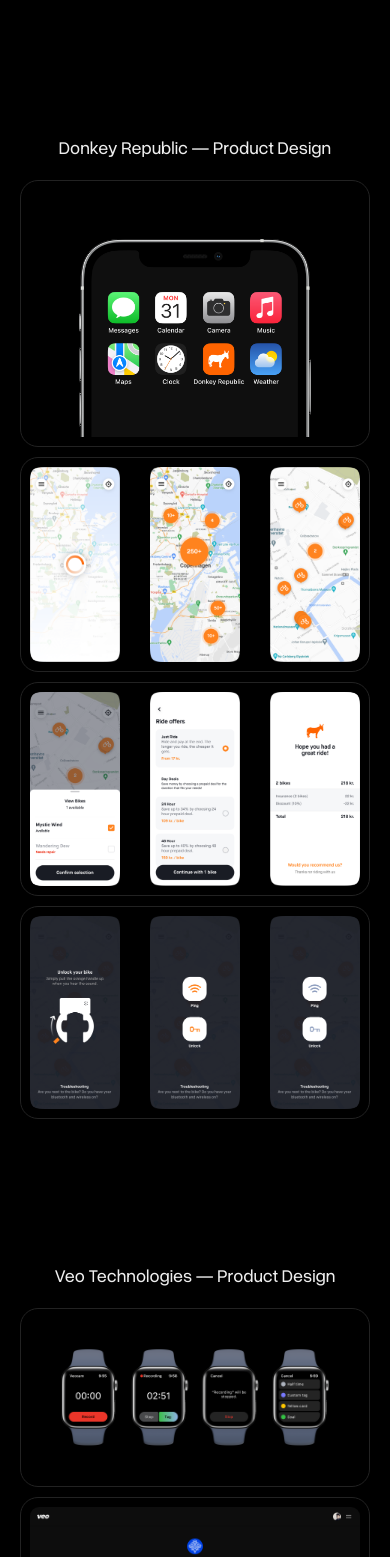
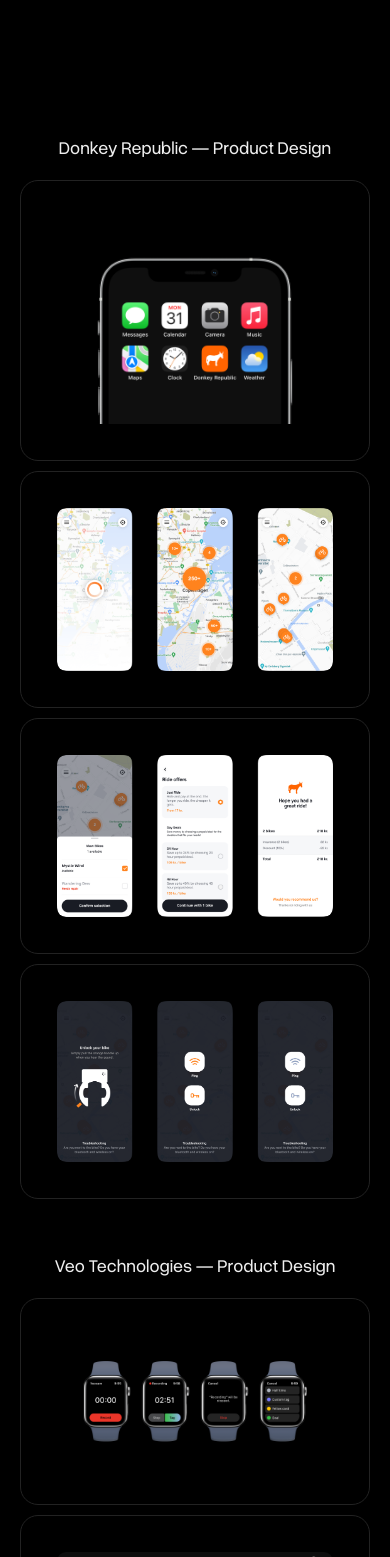
Before and after one commit to dara/dara.github.io, a Jekyll site: the page built from index.markdown, in a window 390 px wide. Shown: the part 334-1891 px from the top of the page. Built offline with Jekyll 4.4.1, drawn with Linux system fonts in a browser that asks for light colours.

Commit message:
Styling for mobile

```diff
--- a/assets/css/style.css
+++ b/assets/css/style.css
@@ -148,7 +148,7 @@ article.post .images {
     :root {
         --padding: 20px;
         --base-font-size: 18px;
-        --image-padding: 0.5rem;
+        --image-padding: 2rem;
     }
 
     nav.header {
@@ -161,9 +161,8 @@ article.post .images {
         line-height: 1.2;
     }
 
-    div.post div.description {
-        margin: 20vw 0 var(--padding) 0;
-        max-width: 100%;
+    article.post {
+        margin-bottom: 3rem;
     }
 
     .lg-text {
```
Also changed, not shown: assets/app.js (+0 -15 lines).
